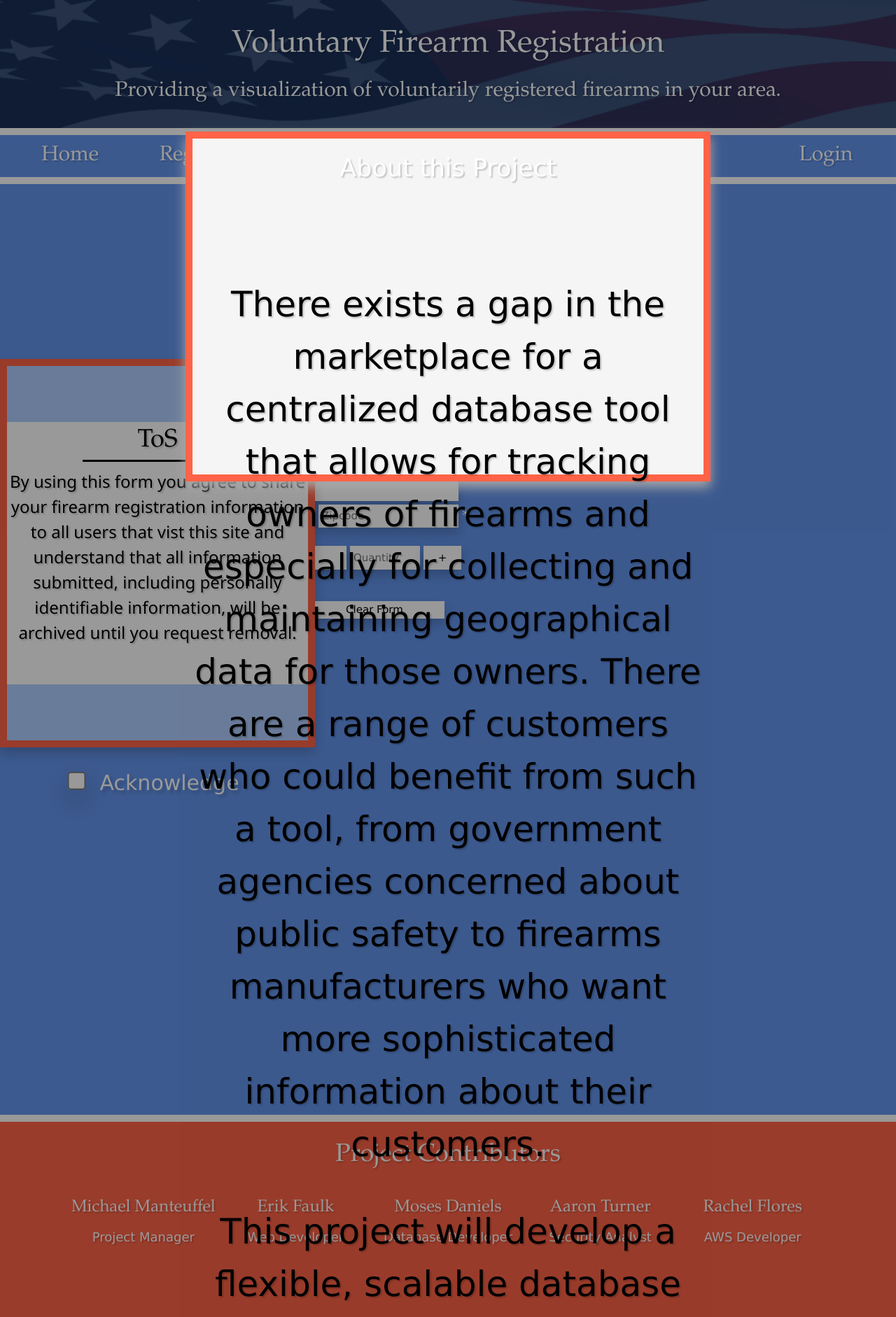
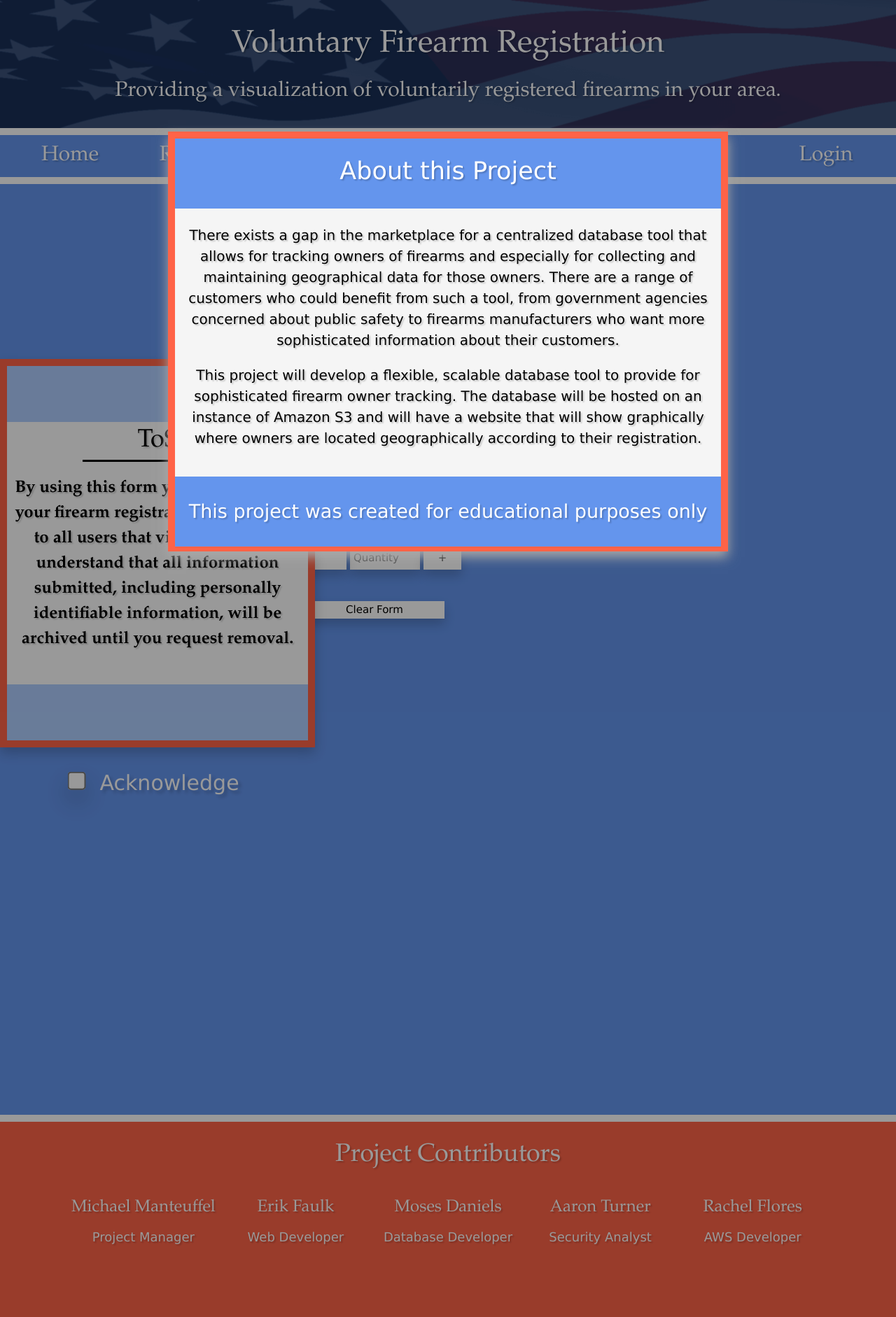
Before and after one commit to CMSC495Project/FirearmsDatabase, a PHP site: page /CMSC495_Registration.php in a window 1280 px wide, after a click on "About". Shown: the top 1882 px of the page at 70% size. Run offline with PHP 8.4, Linux system fonts and the light colour scheme.

Commit message:
Update CMSC495_Layout.css
Changed layout for About overlay and ToS container

```diff
--- a/Website/CMSC495_Layout.css
+++ b/Website/CMSC495_Layout.css
@@ -343,6 +343,14 @@ a {
   border-bottom: solid;
 }
 
+#tosText {
+  width: 95%;
+  margin: 20px auto;
+  font-size: 24px;
+  font-weight: 600;
+  font-family: "Palatino Linotype","Book Antiqua",Palatino,serif;
+}
+
 #ackBox {
   position: relative;
   top: 50px;
@@ -457,18 +465,31 @@ grid-row-start: 2;}
 
 /* ======== Overlays for Login, Signup, About ======== */
 
-#about{
+
+.aboutBox {
+  display: grid;
   margin: 10% auto;
-  font-size: 50px;
-  color: black;
-  width: 15em;
-  height: 10em;
-  text-align: center;
   background-color: whitesmoke;
   border-style: solid;
   border-color: tomato;
   border-width: 10px;
   box-shadow: 0px 8px 16px 0px darkgrey;
+  font-size: 20px;
+  color: black;
+  width: 800px;
+  height: 600px;
+  text-align: center;
+}
+
+#aboutText {
+  position: relative;
+  top: -80px;
+  margin-bottom: -60px
+}
+
+.bigborder {
+  background-color: cornflowerblue;
+  height: 100px;
 }
 
 .loginContainer {
@@ -506,7 +527,7 @@ grid-row-start: 2;}
   text-align: center;
 }
 
-.loginContainer > button {
+.loginContainer button {
   grid-column: 2/5;
   margin-top: 10px;
   background-color: cornflowerblue;
@@ -571,7 +592,11 @@ grid-row-start: 2;}
   cursor: pointer;
 }
 
-.bottomButtonsContainer > span:hover > button:hover {
+.bottomButtonsContainer span:hover {
+  background-color: tomato;
+}
+
+.bottomButtonsContainer button:hover {
   background-color: tomato;
 }
 
@@ -612,3 +637,10 @@ grid-row-start: 2;}
   from {transform: scale(0)}
   to {transform: scale(1)}
 }
+
+.bottomButtonsContainer a:hover{background-color: tomato}
+
+.loginContainer button:hover{
+  background-color: tomato;
+  cursor: pointer;
+}
```
